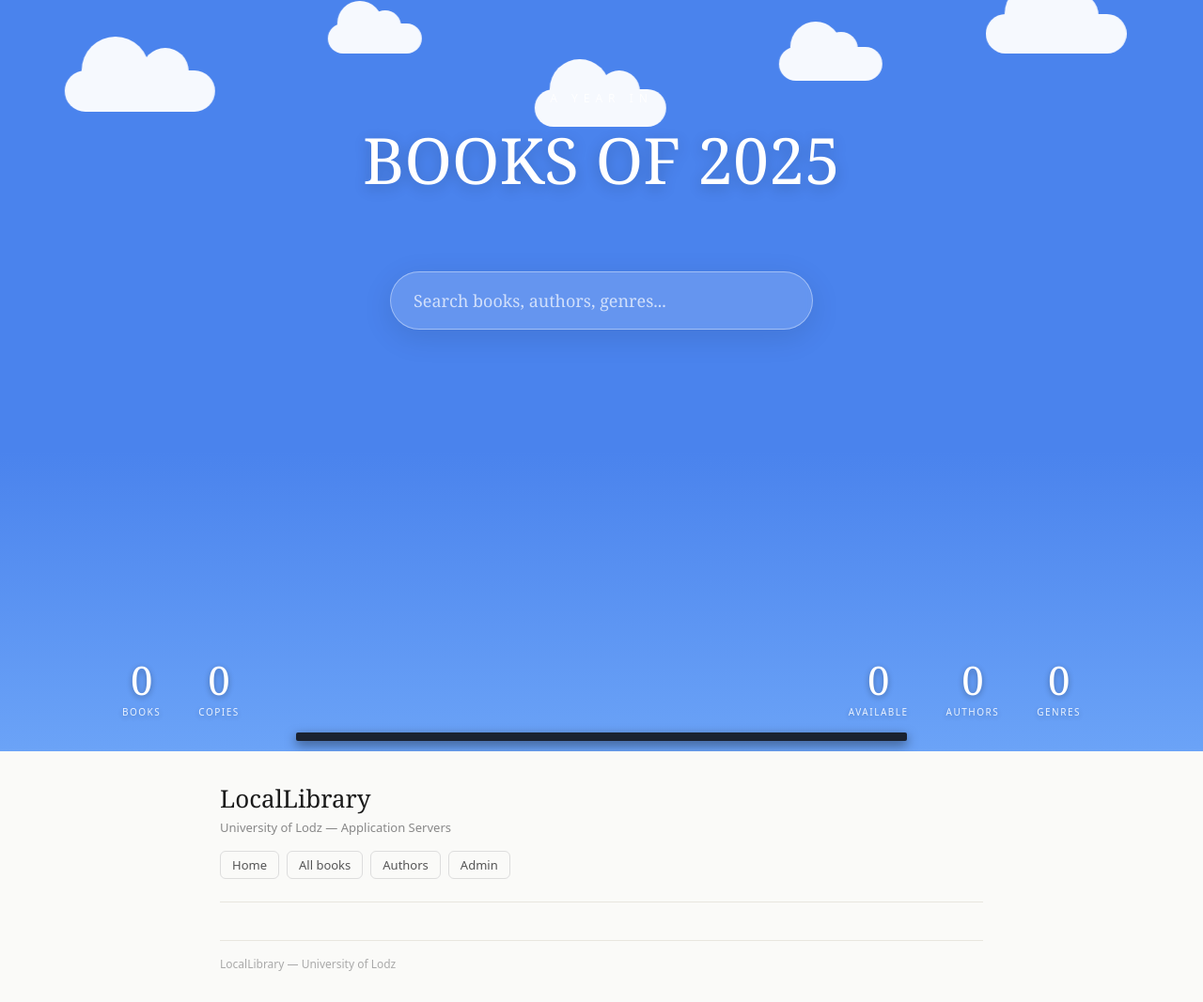
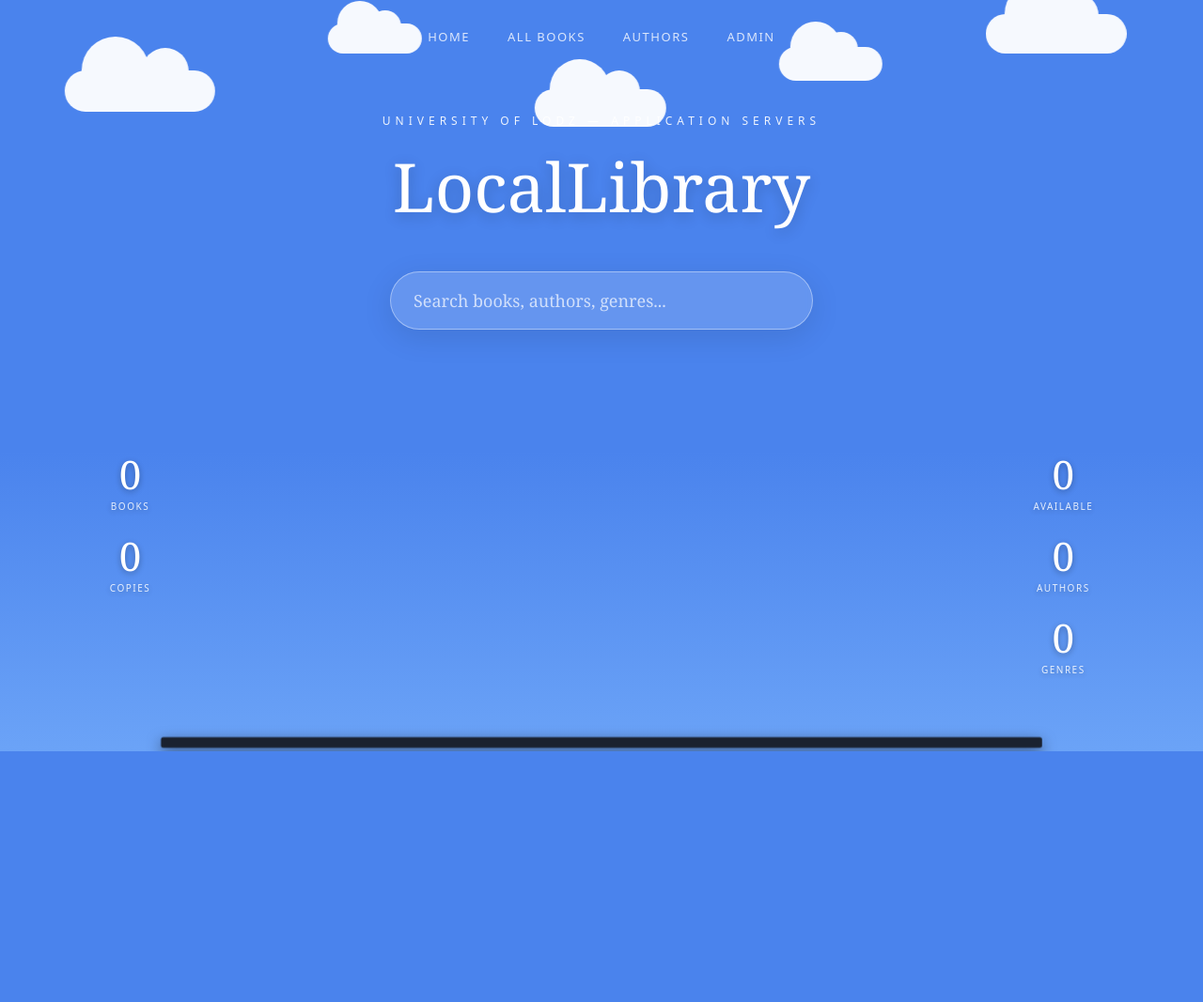
Before and after one commit to papingothegamer/locallibrary, a Django app: page /catalog/ in a window 1280 px wide. Shown: the whole page at 94% size. After the commit the page ends 800 px from the top, so only its background shows below. Run offline with Django 5.2, Linux system fonts and the light colour scheme; data that the repository does not hold is empty.

Commit message:
UI Overhaul: Scaled up bookshelf, vertical flanking stats, locked single viewport, refined header and nav links

```diff
--- a/catalog/static/css/styles.css
+++ b/catalog/static/css/styles.css
@@ -1,7 +1,8 @@
 *, *::before, *::after { box-sizing: border-box; margin: 0; padding: 0; }
 body { font-family: Georgia, serif; background: #fafaf8; color: #1a1a1a; overflow-x: hidden; }
 
-/* -- Lecture Requirement Status Colors -- */
+/* -- Utility -- */
+.noselect { user-select: none; -webkit-user-select: none; -moz-user-select: none; }
 .text-success { color: #06D6A0; font-weight: bold; }
 .text-danger { color: #EF233C; font-weight: bold; }
 .text-warning { color: #FB8500; font-weight: bold; }
@@ -55,12 +56,16 @@ nav a:hover { background: #f0efe8; color: #1a1a1a; }
 .c7 { width:120px;height:38px;top:35px; left:1660px; } .c7::before{width:58px;height:58px;top:-28px;left:14px;} .c7::after{width:40px;height:40px;top:-18px;left:54px;}
 .c8 { width:160px;height:44px;top:75px; left:1880px; } .c8::before{width:72px;height:72px;top:-36px;left:18px;} .c8::after{width:50px;height:50px;top:-24px;left:82px;}
 
+/* -- Homepage Overhaul: Nav Links -- */
+.nav-link { color: #fff; text-decoration: none; font-family: system-ui, sans-serif; font-size: 13px; text-transform: uppercase; letter-spacing: 1.5px; opacity: 0.8; transition: opacity 0.2s; pointer-events: all; }
+.nav-link:hover { opacity: 1; text-decoration: underline; text-underline-offset: 4px; }
+
 /* -- Homepage Overhaul: Glassmorphic Search & Blur -- */
 .blur-backdrop { position: fixed; top: 0; left: 0; width: 100%; height: 100%; background: rgba(0,0,0,0.15); backdrop-filter: blur(12px); z-index: 40; opacity: 0; pointer-events: none; transition: opacity 0.3s ease; }
 .blur-backdrop.active { opacity: 1; pointer-events: all; }
 
-.search-wrapper { position: absolute; top: 40%; left: 50%; transform: translate(-50%, -50%); width: 450px; z-index: 50; transition: all 0.4s cubic-bezier(0.175, 0.885, 0.32, 1.275); }
-.search-wrapper.active { width: 600px; transform: translate(-50%, -50%); }
+.search-wrapper { position: absolute; top: 40%; left: 50%; transform: translate(-50%, -50%); width: 450px; z-index: 50; transition: all 0.4s cubic-bezier(0.175, 0.885, 0.32, 1.275); pointer-events: all; }
+.search-wrapper.active { width: 600px; }
 .glass-input { width: 100%; padding: 18px 24px; border-radius: 40px; background: rgba(255,255,255,0.15); border: 1px solid rgba(255,255,255,0.4); color: #fff; font-family: Georgia, serif; font-size: 18px; outline: none; box-shadow: 0 8px 32px rgba(0,0,0,0.1); backdrop-filter: blur(5px); transition: all 0.3s ease; }
 .glass-input::placeholder { color: rgba(255,255,255,0.7); }
 .glass-input:focus { background: rgba(255,255,255,0.25); border-color: rgba(255,255,255,0.9); box-shadow: 0 0 30px rgba(255,255,255,0.4); }
@@ -68,19 +73,16 @@ nav a:hover { background: #f0efe8; color: #1a1a1a; }
 .search-close { position: absolute; right: 20px; top: 18px; color: #fff; cursor: pointer; font-family: system-ui; font-weight: bold; font-size: 22px; display: none; }
 .search-wrapper.active .search-close { display: block; }
 
-.autocomplete-dropdown { position: absolute; top: 100%; left: 0; width: 100%; background: rgba(255,255,255,0.95); border-radius: 12px; margin-top: 12px; padding: 10px; box-shadow: 0 10px 40px rgba(0,0,0,0.2); display: none; opacity: 0; transform: translateY(-10px); transition: all 0.3s ease; }
-.search-wrapper.active .autocomplete-dropdown { display: block; opacity: 1; transform: translateY(0); }
-
-/* -- Homepage Overhaul: Stats -- */
-.stats-container { position: absolute; bottom: 35px; left: 50%; transform: translateX(-50%); width: 100%; max-width: 1100px; display: flex; justify-content: space-between; padding: 0 40px; pointer-events: none; z-index: 10; }
-.stats-group { display: flex; gap: 40px; }
+/* -- Homepage Overhaul: Vertical Stats Flanking Shelf -- */
+.stats-container { position: absolute; bottom: 80px; left: 50%; transform: translateX(-50%); width: 100%; max-width: 1200px; display: flex; justify-content: space-between; padding: 0 6vw; pointer-events: none; z-index: 10; }
+.stats-group { display: flex; flex-direction: column; gap: 25px; }
 .stat-block { text-align: center; color: #fff; text-shadow: 0 2px 6px rgba(0,0,0,0.3); }
 .stat-val { font-family: Georgia, serif; font-size: 42px; line-height: 1; }
 .stat-lbl { font-family: system-ui, sans-serif; font-size: 10px; text-transform: uppercase; letter-spacing: 1.5px; opacity: 0.85; margin-top: 6px; }
 
-/* -- Homepage Overhaul: Detailed Shelf -- */
-.shelf-wrap { position: absolute; bottom: 20px; left: 50%; transform: translateX(-50%); width: 92%; max-width: 650px; z-index: 5; }
-.shelf { display: flex; align-items: flex-end; gap: 3px; padding: 0 8px; position: relative; justify-content: center;}
+/* -- Homepage Overhaul: Detailed Shelf & Scaling -- */
+.shelf-wrap { position: absolute; bottom: 15px; left: 50%; transform: translateX(-50%); width: 95%; max-width: 750px; z-index: 5; }
+.shelf { display: flex; align-items: flex-end; gap: 4px; padding: 0 10px; position: relative; justify-content: center; transform: scale(1.25); transform-origin: bottom center; }
 .shelf::after { content: ''; position: absolute; bottom: -9px; left: 0; right: 0; height: 9px; background: #1a2230; border-radius: 2px; box-shadow: 0 4px 12px rgba(0,0,0,0.5); }
 
 /* Varying Book Widths */
--- a/catalog/templates/catalog/index.html
+++ b/catalog/templates/catalog/index.html
@@ -1,7 +1,19 @@
 {% extends "base_generic.html" %}
 
 {% block pre_content %}
-<div class="sky">
+<style>
+  body { overflow: hidden; } /* Prevents scrolling entirely */
+  .page { display: none !important; } /* Hides the standard content block on the homepage */
+</style>
+
+<div class="sky noselect">
+  <div style="position: absolute; top: 30px; width: 100%; display: flex; justify-content: center; gap: 40px; z-index: 20;">
+    <a href="{% url 'index' %}" class="nav-link">Home</a>
+    <a href="{% url 'books' %}" class="nav-link">All books</a>
+    <a href="{% url 'authors' %}" class="nav-link">Authors</a>
+    <a href="/admin/" class="nav-link">Admin</a>
+  </div>
+
   <div class="clouds">
     <div class="cloud c1"></div><div class="cloud c2"></div><div class="cloud c3"></div>
     <div class="cloud c4"></div><div class="cloud c5"></div><div class="cloud c6"></div>
@@ -10,12 +22,12 @@
 
   <div class="blur-backdrop" id="searchBackdrop"></div>
 
-  <div style="text-align: center; color: #fff; padding-top: 12vh; position: relative; z-index: 10;">
-    <div style="font-family: system-ui, sans-serif; font-size: 12px; letter-spacing: 6px; text-transform: uppercase; margin-bottom: 10px; opacity: 0.9;">
-      A YEAR IN
+  <div style="text-align: center; color: #fff; padding-top: 15vh; position: relative; z-index: 10;">
+    <div style="font-family: system-ui, sans-serif; font-size: 12px; letter-spacing: 5px; text-transform: uppercase; margin-bottom: 12px; opacity: 0.9;">
+      University of Lodz &mdash; Application Servers
     </div>
-    <div style="font-family: Georgia, serif; font-size: 68px; text-shadow: 0 4px 16px rgba(0,0,0,0.2);">
-      BOOKS OF 2025
+    <div style="font-family: Georgia, serif; font-size: 72px; text-shadow: 0 4px 16px rgba(0,0,0,0.2);">
+      LocalLibrary
     </div>
   </div>
 
@@ -24,12 +36,6 @@
       <input type="text" name="q" class="glass-input" id="searchInput" placeholder="Search books, authors, genres..." autocomplete="off">
       <div class="search-close" id="searchClose">&times;</div>
     </form>
-    <div class="autocomplete-dropdown">
-      <div style="padding: 15px; color: #888; font-family: system-ui; font-size: 14px; text-align: center;">
-        Type to see context-aware suggestions...<br>
-        <span style="font-size: 11px; opacity: 0.7;">(Hitting enter will take you to the filtered book list)</span>
-      </div>
-    </div>
   </div>
 
   <div class="stats-container">
@@ -67,7 +73,6 @@
 </div>
 
 <script>
-  // Handle the Search Focus and Blur Interaction
   const searchInput = document.getElementById('searchInput');
   const searchWrapper = document.getElementById('searchWrapper');
   const searchBackdrop = document.getElementById('searchBackdrop');
@@ -78,14 +83,12 @@
     searchBackdrop.classList.add('active');
   });
 
-  // Clicking the 'X' inside the search bar
   searchClose.addEventListener('click', () => {
     searchWrapper.classList.remove('active');
     searchBackdrop.classList.remove('active');
     searchInput.value = '';
   });
 
-  // Clicking the blurred background drops the focus
   searchBackdrop.addEventListener('click', () => {
     searchWrapper.classList.remove('active');
     searchBackdrop.classList.remove('active');
```
